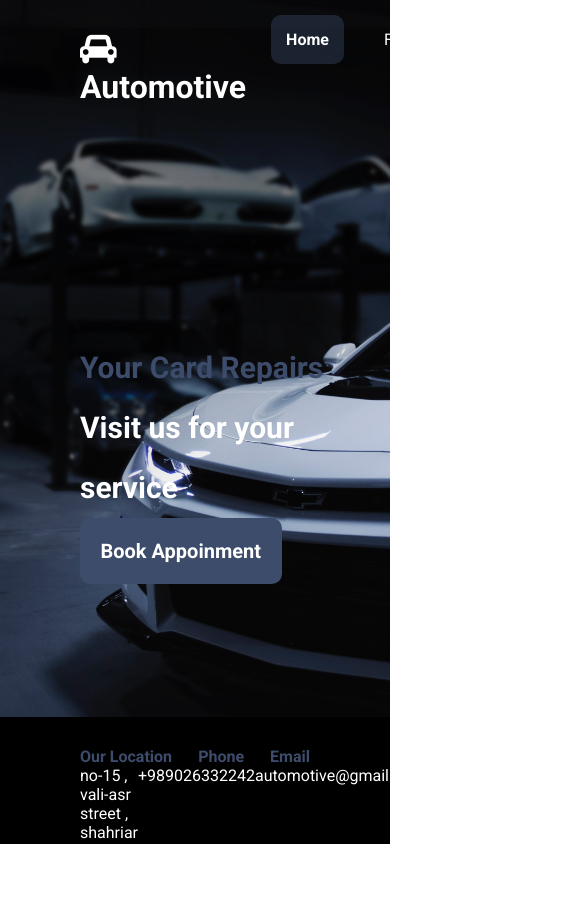
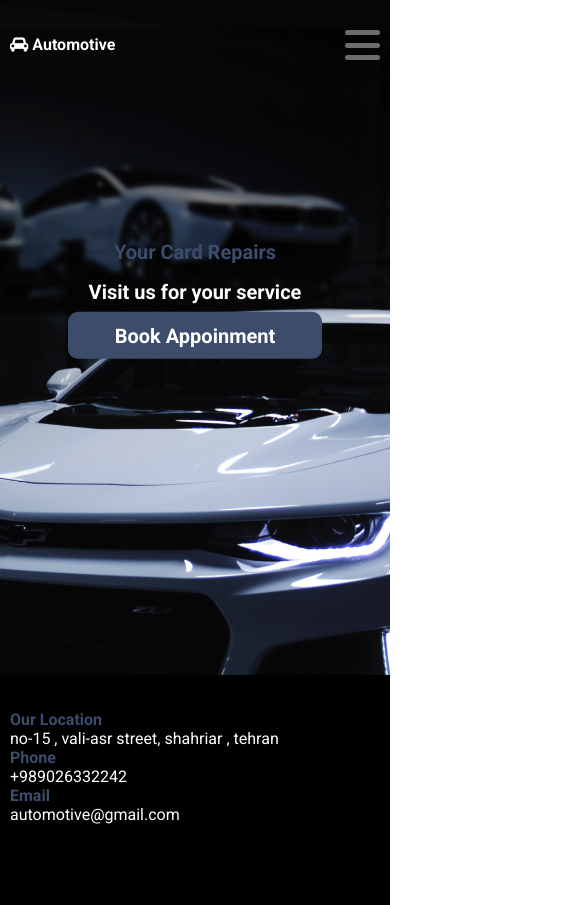
Before and after one commit to horex-Pro/simple-website, a plain HTML site: page index.html in a window 390 px wide. Shown: the top 905 px of the page, 585 px wide, since content can reach past the window. Before the commit the page ends 861 px from the top, so only its background shows below. Drawn offline with Linux system fonts and the light colour scheme.

Commit message:
mobile responsive complete and create humburger menu

```diff
--- a/index.html
+++ b/index.html
@@ -14,7 +14,7 @@
 <body>
     <main class="block-element">
         <header class="block-element container">
-            <nav class="block-element">
+            <nav class="block-element desktop-navbar">
                 <div class="logo title">
                     <i class="fa fa-car"></i>
                     Automotive
@@ -49,6 +49,20 @@
                     </ul>
                 </div>
             </nav>
+
+
+
+            <nav class="block-element mobile-navbar">
+                <div class="logo title">
+                    <i class="fa fa-car"></i>
+                    Automotive
+                </div>
+                <div class="humburger-menu">
+                    <div class="first"></div>
+                    <div class="second" ></div>
+                    <div class="third" ></div>
+                </div>
+            </nav>
             <div class="content">
                 <div class="title">
                     <div class="different-text">
@@ -64,23 +78,25 @@
             </div>
         </header>
         <footer class="container block-element">
-            <div class="row title block-element">
-                <div class="footer-title" >
+            <div class="location">
+                <div class="title footer-title">
                     Our Location
                 </div>
-                <div class="footer-title">
-                    Phone
-                </div>
-                <div class="footer-title">
-                    Email
+                <div class="description">
+                    no-15 , vali-asr street, shahriar , tehran
                 </div>
             </div>
-            <div class="row  block-element">
-                <div class="description">
-                    no-15 , vali-asr street , shahriar , tehran
+            <div class="phone">
+                <div class="title footer-title">
+                    Phone
                 </div>
                 <div class="description">
                     +989026332242
+                </div>
+            </div>
+            <div class="email">
+                <div class="title footer-title">
+                    Email
                 </div>
                 <div class="description">
                     automotive@gmail.com
@@ -88,5 +104,40 @@
             </div>
         </footer>
     </main>
+
+    <div class="mobile-menu-zone">
+        <div class="menu">
+            <ul>
+                <li>
+                    <a href="#" class="active">
+                        Home
+                    </a>
+                </li>
+                <li>
+                    <a href="#">
+                        Features
+                    </a>
+                </li>
+                <li>
+                    <a href="#">
+                        Price
+                    </a>
+                </li>
+                <li>
+                    <a href="#">
+                        Contact
+                    </a>
+                </li>
+                <li>
+                    <a href="#" class="highlight">
+                        Book Appointment
+                    </a>
+                </li>
+            </ul>
+        </div>
+    </div>
+
+
+    <script src="js/app.js"></script>
 </body>
 </html>
--- a/js/app.js
+++ b/js/app.js
@@ -0,0 +1,7 @@
+let humburgerMenu = document.querySelector('.humburger-menu');
+let mobileMenuZone = document.querySelector('.mobile-menu-zone');
+
+humburgerMenu.addEventListener('click' , function(){
+    mobileMenuZone.classList.toggle('show');
+    humburgerMenu.classList.toggle('humburger-menu-clicked');
+})
--- a/style/responsive.css
+++ b/style/responsive.css
@@ -0,0 +1,46 @@
+@media only screen and (max-width:600px){
+    main{
+        background-size: cover;
+        background-position:80vh;
+    }
+    .container{
+        padding: 35px 10px;
+    }
+    header{
+        height: 80vh;
+    }
+    header nav .logo{
+        font-size:medium;
+    }
+    header nav .menu ul li{
+        margin-left: 0;
+    }
+    header .content .title{
+        display: flex;
+        flex-direction: column;
+        align-items: center;
+        width: 100%;
+        position: absolute;
+        top: 35%;
+        left: 0;
+        transform: translateY(-50%);
+        font-size: 20px;
+        line-height: 40px;
+    }
+
+    footer{
+        display: flex;
+        flex-direction: column;
+        justify-content:flex-start;
+        height: 230px;
+        background-color: black;
+        color: white;
+    }
+
+    .mobile-navbar{
+        display:inline;
+    }
+    .desktop-navbar{
+        display: none;
+    }
+}
--- a/style/style.css
+++ b/style/style.css
@@ -4,6 +4,10 @@
     box-sizing: border-box;
     list-style-type: none;
     text-decoration: none;
+}
+
+.hide-in-mobile{
+    display: none;
 }
 
 .block-element{
@@ -102,16 +106,74 @@ header .content .title .content-btn{
 
 
 footer{
+    display: flex;
+    justify-content: space-between;
     height: 15vh;
     background-color: black;
     color: white;
 }
 
-footer .row{
+footer .footer-title{
+    color: #3d4c6b;
+}
+
+
+
+
+
+
+
+
+.mobile-menu-zone{
+    width: 70%;
+    height: 600px;
+    position: absolute;
+    top: 0;
+    left: -70%;
+    background-color: black;
+    text-align: center;
+    transition: all 1s ease-in-out;
+}
+
+.show{
+    left: 0;
+}
+.mobile-navbar{
+    display: none;
+}
+
+.mobile-menu-zone .menu ul li{
+    margin: 35px;
+}
+
+header nav.mobile-navbar .humburger-menu{
+    width: 35px;
+    height: 30px;
     display: flex;
+    position: absolute;
+    top: 30px;
+    right: 10px;
+    flex-direction: column;
     justify-content: space-between;
 }
 
-footer .row .footer-title{
-    color: #3d4c6b;
+header nav.mobile-navbar .humburger-menu div{
+    width: 35px;
+    height: 5px;
+    background-color: #6c6c6c;
+    border-radius: 10px;
+    transform-origin: right;
+    transition: all 1s;
 }
+
+header nav.mobile-navbar .humburger-menu-clicked .first{
+    transform: rotateZ(-45deg);
+}
+
+header nav.mobile-navbar .humburger-menu-clicked .second{
+    transform: translate(5px , 20px);
+}
+
+header nav.mobile-navbar .humburger-menu-clicked .third{
+    transform: rotateZ(45deg);
+}
```
